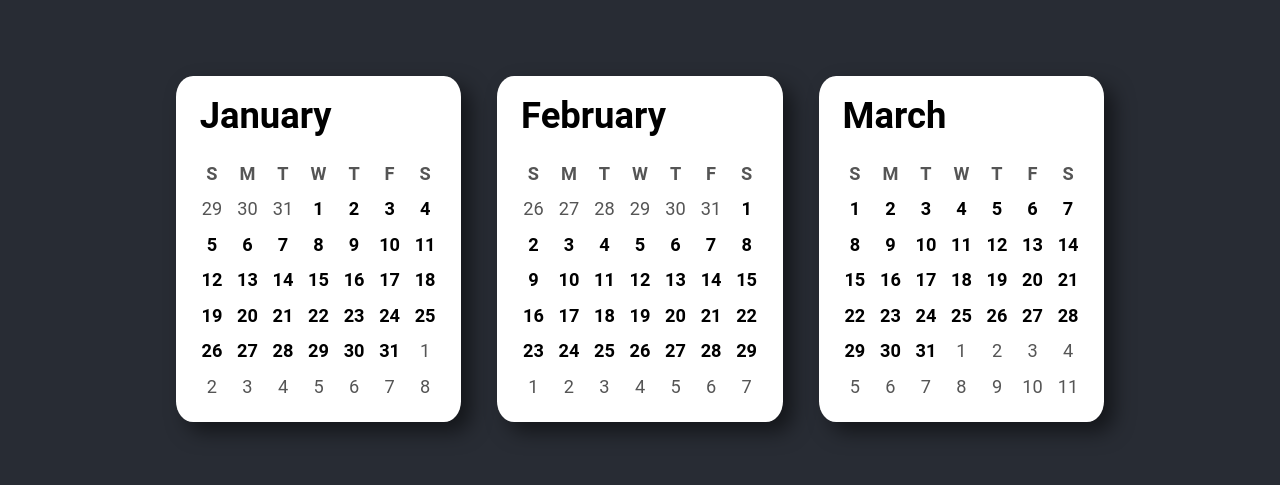
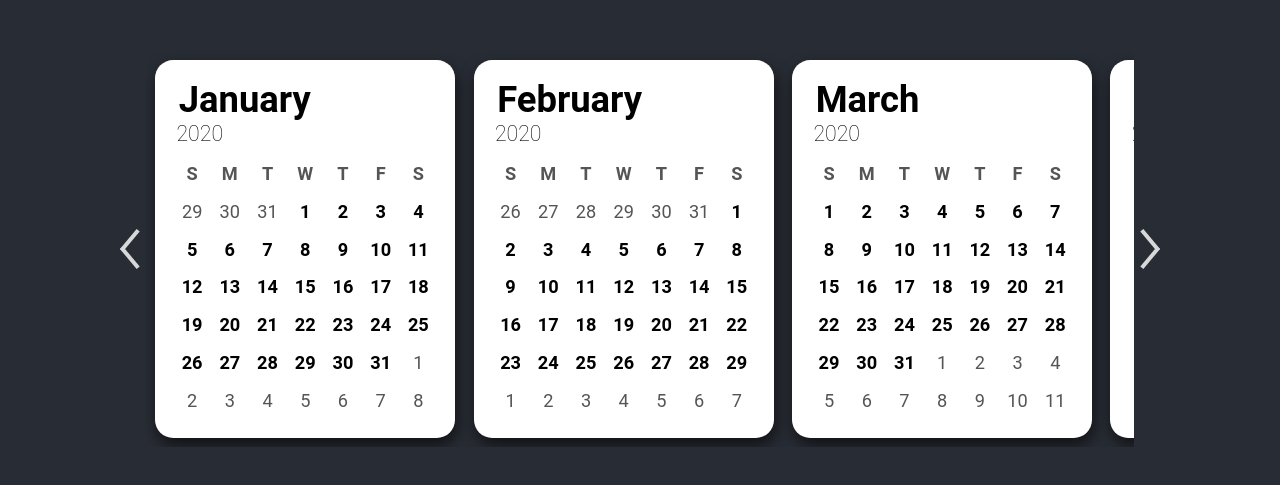
Before and after one commit to joelpeckham/blackoutCalendar, a React (Create React App) app: page / in a window 1280 px wide. Shown: the part 151-636 px from the top of the page. Built offline with nearby package versions, Linux system fonts and the light colour scheme.

Commit message:
about time to commit I suppose. Carousel is using scrolling now. Need to get snapping working.

```diff
--- a/src/App.js
+++ b/src/App.js
@@ -17,11 +17,19 @@ function App() {
       month: 2,
       year: 2020,
     },
+    {
+      month: 3,
+      year: 2020,
+    },
+    {
+      month: 4,
+      year: 2020,
+    },
   ]
   return (
     <div className="App">
       <header className="App-header">
-        <CalendarCarousel dates={dates}/>
+        <CalendarCarousel dates={dates} initialCenter={0}/>
       </header>
     </div>
   );
--- a/src/components/Calendar.css
+++ b/src/components/Calendar.css
@@ -2,23 +2,31 @@
   display: flex;
   flex-direction: column;
   background-color: white;
-  border-radius: 6%;
+  border-radius: 1em;
   color: black;
   padding: 1em;
   /* Adjust Component Scale with Font Size Percentages*/
   /* Add subtle drop shadow */
-  box-shadow: 10px 10px 20px rgba(0, 0, 0, 0.5);
-  margin: 1em;
-  /* overflow: hidden; */
-  content-visibility: visible;
-  contain: none;
+  box-shadow: 0.1em 0.4em 0.8em rgba(0, 0, 0, 0.6);
+  margin: 0.5em;
   position: relative;
+  z-index: 0;
+  height:18.8em;
+  width: 14.5em;
 }
 
 .__Calendar_Header h1 {
   text-align: left;
   margin: 0;
   margin-left: 0.15em;
+}
+.__Calendar_Header h3 {
+  text-align: left;
+  font-weight: lighter;
+  margin: 0;
+  margin-left: 0.15em;
+}
+.__Calendar_Header{
   margin-bottom: 0.5em;
 }
 .__Calendar_Grid {
@@ -29,6 +37,7 @@
   height: 100%;
   grid-template-columns: repeat(7, 1fr);
   grid-template-rows: repeat(7, 1fr);
+  z-index: 0;
 }
 
 .__Calendar_Grid_Item {
@@ -40,12 +49,12 @@
   margin: 0;
   padding: 0.4em;
   aspect-ratio: 1 / 1;
-  z-index: 3;
   -webkit-user-select: none; /* Safari */
   -moz-user-select: none; /* Firefox */
   -ms-user-select: none; /* IE10+/Edge */
   user-select: none; /* Standard */
   transition: color 0.3s ease-in-out, transform 0.25s ease-in-out;
+  z-index: 1;
 }
 
 .__Calendar_Grid_Item.__Calendar_Grid_BlackedOut {
@@ -90,7 +99,6 @@
   left: 0;
   width: 100%;
   height: 100%;
-  z-index: 1;
 }
 .__Calendar_Goo {
   position: absolute;
@@ -98,7 +106,7 @@
   left: 0;
   width: 100%;
   height: 100%;
-  z-index: 2;
+  z-index: 0;
 }
 .__gooCircle_continer {
   display: flex;
@@ -109,7 +117,7 @@
 .__gooCircle {
   width: 100%;
   height: 100%;
-  transition: all 0.3s ease-in-out;
+  transition: all 0.4s ease-in-out;
   animation: pulse ease infinite;
 }
 
--- a/src/components/Calendar.js
+++ b/src/components/Calendar.js
@@ -20,11 +20,17 @@ const englishMonthNames = [
 
 const gridUnit = 14.2857142857;
 
-function Calendar({ year, month, className, target }) {
+export function CalendarHoisted({
+  year,
+  month,
+  className,
+  target,
+  getBlackedOut,
+  setBlackedOut,
+}) {
   const [mouseState, setMouseState] = React.useState("up");
   const [deleteState, setDeleteState] = React.useState(false);
-  const [blackedOut, setBlackedOut] = React.useState({}); //Map of keyValue to bool
-
+  const blackedOut = getBlackedOut();
   function handleGooification(e) {
     if (!e.target.className.includes("__Calendar_Grid_Active")) return;
     const keyValue = e.target.getAttribute("id");
@@ -134,6 +140,7 @@ function Calendar({ year, month, className, target }) {
     <div className={className + " __Calendar"}>
       <header className="__Calendar_Header">
         <h1>{englishMonthNames[month]}</h1>
+        <h3>{year}</h3>
       </header>
       <div className="__Calendar_Body">
         <div
@@ -173,4 +180,19 @@ function Calendar({ year, month, className, target }) {
     </div>
   );
 }
+
+export function Calendar({ year, month, className, target }) {
+  const [blackedOut, setBlackedOut] = React.useState({});
+  const getBlackedOut = () => blackedOut;
+  return (
+    <CalendarHoisted
+      year={year}
+      month={month}
+      className={className}
+      target={target}
+      getBlackedOut={getBlackedOut}
+      setBlackedOut={setBlackedOut}
+    />
+  );
+}
 export default Calendar;
--- a/src/components/CalendarCarousel.css
+++ b/src/components/CalendarCarousel.css
@@ -2,6 +2,87 @@
     display:flex;
 
 }
+.__Calendar_Carousel_Cal_Holder{
+    display:flex;
+    overflow: scroll;
+    width:38em;
+    scroll-snap-align: center;
+    scroll-snap-type: proximity;
+    scroll-snap-stop: always;
+}
+
+.__Carousel_Calendar_Container{
+    z-index: 0;
+}
 .__Carousel_Calendar{
     font-size: 70%;
 }
+
+.__Carousel_Calendar_Invisible{
+    opacity: 0%;
+}
+
+
+@keyframes advance-underCard {
+    from {
+        transform: translateX(0);
+    }
+    to {
+        transform: translateX(1em);
+    }
+}
+
+
+/* Arrow Stuff */
+
+.__Calendar_Carousel_Left_Arrow{
+    transform: scaleX(-1);
+}
+.__Calendar_Carousel_Arrow{
+    display:flex;
+    justify-content:right;
+    align-items:center;
+}
+
+.arrow {
+    --__arrow_size: 1em;
+    --__arrow_width: 0.15em;
+    --__arrow_angle: 40deg;
+    cursor: pointer;
+    height: var(--__arrow_size);
+    transform: translateX(0%) translateY(0%);
+    transition: transform 0.5s;
+    width: var(--__arrow_size);
+    display:flex;
+    flex-direction: column;
+    justify-content: center;
+  }
+  .arrow-top, .arrow-bottom {
+    position:absolute;
+    width: var(--__arrow_width);
+    height:100%;
+    background-color: rgb(216, 216, 216);
+    top:0;
+    left:0;
+  }
+  .arrow:hover {
+    transform: translateX(10%) translateY(0%) scale(1.05);
+    filter: brightness(1.2);
+  }
+  .arrow-top {
+    transform:
+        translateX(calc(var(--__arrow_size) - var(--__arrow_width)))
+        translateY(50%)
+        rotate(var(--__arrow_angle));
+    ;
+    transform-origin: top right;
+  }
+  .arrow-bottom {
+    transform:
+        translateX(calc(var(--__arrow_size) - var(--__arrow_width)))
+        translateY(-50%)
+        rotate(calc( -1 * var(--__arrow_angle)));
+    transform-origin: bottom right;
+  }
+
+  /* End Arrow Stuff */
--- a/src/components/CalendarCarousel.tsx
+++ b/src/components/CalendarCarousel.tsx
@@ -1,12 +1,50 @@
-import Calendar from "./Calendar";
-import './CalendarCarousel.css';
+import { Calendar } from "./Calendar";
+import "./CalendarCarousel.css";
 import React from "react";
 
-function CalendarCarousel(props : any) {
-  let dates : {month:Number, year:Number}[] = props.dates;
+function CalendarCarousel(props: any) {
+  let dates = props.dates;
+  let [centerIndex, setCenterIndex] = React.useState(props.initialCenter);
+  let visibleRangeStart = centerIndex - 1 >= 0 ? centerIndex -1 : 0;
+  let visibleRangeEnd = centerIndex + 1 < dates.length ? centerIndex + 1 : dates.length -1;
+  let cals = []
+  for (let i = 0; i < dates.length; i++) {
+    let date = dates[i];
+    let visibleClass = i >= visibleRangeStart && i <= visibleRangeEnd ? "__Carousel_Calendar_Visible" : "__Carousel_Calendar_Invisible";
+    cals.push(
+      <div className="__Carousel_Calendar_Container" key={i}>
+        <Calendar
+          month={date.month}
+          year={date.year}
+          className={`__Carousel_Calendar`}
+          target={undefined}
+        />
+      </div>
+    );
+  }
+
+  function moveLeft(){
+    if (centerIndex > 1) setCenterIndex(centerIndex -1);
+  }
+  function moveRight(){
+    if (centerIndex < dates.length -2) setCenterIndex(centerIndex +1);
+  }
+
   return (
     <div className="__Calendar_Carousel">
-      {dates.map((date, index) => (<Calendar key={index} month={date.month} year={date.year} className={"__Carousel_Calendar"} target={undefined}/>))}
+      <div className="__Calendar_Carousel_Left_Arrow __Calendar_Carousel_Arrow">
+        <div className="arrow" onClick={moveLeft}>
+          <div className="arrow-top"></div>
+          <div className="arrow-bottom"></div>
+        </div>
+      </div>
+      <div className="__Calendar_Carousel_Cal_Holder">{cals}</div>
+      <div className="__Calendar_Carousel_Right_Arrow __Calendar_Carousel_Arrow">
+        <div className="arrow" onClick={moveRight}>
+          <div className="arrow-top"></div>
+          <div className="arrow-bottom"></div>
+        </div>
+      </div>
     </div>
   );
 }
```
